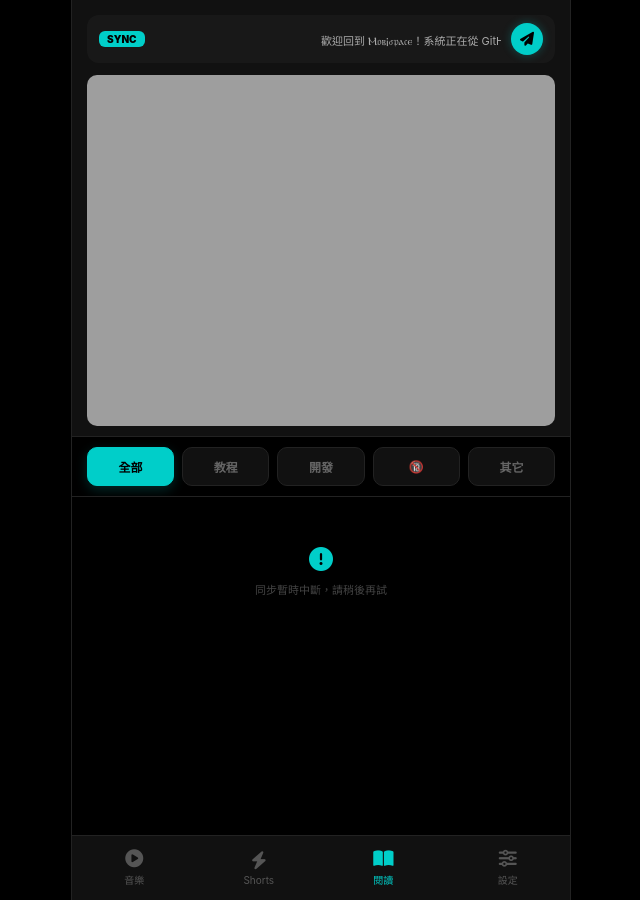
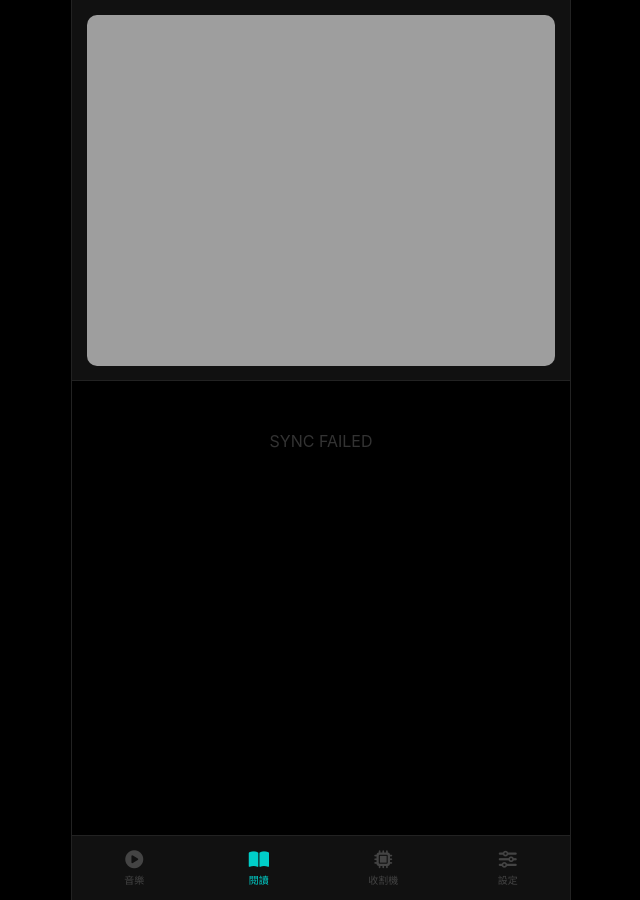
Before and after one commit to mobsp/mobsp.github.io, a Jekyll site: the page blog/index.html, which Jekyll copies as it is, in a window 1280 px wide. Shown: the whole page, without its empty margins (319-959 px from the left). Built offline with Jekyll 4.4.1, drawn with Linux system fonts in a browser that asks for light colours.

Commit message:
更新 index.html

```diff
--- a/blog/index.html
+++ b/blog/index.html
@@ -3,7 +3,7 @@
 <head>
     <meta charset="UTF-8">
     <meta name="viewport" content="width=device-width, initial-scale=1.0, maximum-scale=1.0, user-scalable=no, viewport-fit=cover">
-    <title>Ⲙ𝔬ⲃ¡ⳝ𝔭ⲁ𝔠ⲉ | 莫比部落格</title>
+    <title>Ⲙ𝔬ⲃ¡ⳝ𝔭ⲁ𝔠ⲉ | 收割機 PRO</title>
 
     <link rel="icon" href="https://mobsp.github.io/assets/brand/ms-logo1.JPEG" type="image/jpeg">
     <link rel="apple-touch-icon" href="https://mobsp.github.io/assets/brand/ms-logo1.JPEG">
@@ -15,7 +15,6 @@
             --text-main: #ffffff; --text-sub: #888888;
             --accent-color: #00cec9; --nav-bg: #111111;
             --border-color: #222222;
-            --transition: all 0.4s cubic-bezier(0.23, 1, 0.32, 1);
         }
         * { box-sizing: border-box; margin: 0; padding: 0; -webkit-tap-highlight-color: transparent; }
 
@@ -25,245 +24,246 @@
             height: 100dvh; overflow: hidden;
         }
 
-        /* 啟動動畫 */
-        #ms-splash {
-            position: fixed; inset: 0;
-            background: #000 url('https://mobsp.github.io/assets/brand/ms-blog.JPEG') center/cover no-repeat;
-            z-index: 10000; display: flex; align-items: center; justify-content: center;
-            transition: opacity 0.8s ease;
-        }
-        #ms-splash.hide { opacity: 0; pointer-events: none; }
-
         #app-container {
             max-width: 500px; margin: 0 auto;
             background-color: var(--bg-container);
             height: 100%; display: flex; flex-direction: column;
-            opacity: 0; transform: scale(1.02); transition: opacity 0.6s ease, transform 0.6s ease;
             border-left: 1px solid var(--border-color); border-right: 1px solid var(--border-color);
         }
-        body.loaded #app-container { opacity: 1; transform: scale(1); }
 
         .app-header {
             flex-shrink: 0;
             padding: calc(15px + env(safe-area-inset-top)) 15px 10px;
             background: var(--nav-bg); border-bottom: 1px solid var(--border-color);
         }
-
-        /* 頂部跑馬燈與傳送門 */
-        .marquee-row {
-            display: flex; align-items: center; background: rgba(255,255,255,0.03);
-            padding: 8px 12px; border-radius: 12px; margin-bottom: 12px; overflow: hidden;
-        }
-        .v-tag { background: var(--accent-color); color: #000; font-size: 10px; font-weight: 900; padding: 2px 8px; border-radius: 6px; margin-right: 10px; flex-shrink: 0; }
-        .mq-box { flex: 1; overflow: hidden; white-space: nowrap; }
-        .mq-text { display: inline-block; animation: mq 20s linear infinite; font-size: 11px; color: #aaa; }
-        @keyframes mq { 0% { transform: translateX(100%); } 100% { transform: translateX(-100%); } }
-
-        .portal-link {
-            background: var(--accent-color); color: #000; border-radius: 50%;
-            width: 32px; height: 32px; display: flex; align-items: center; justify-content: center;
-            text-decoration: none; font-size: 14px; transition: 0.3s; margin-left: 10px; flex-shrink: 0;
-            box-shadow: 0 0 10px rgba(0,206,201,0.3);
-        }
-
-        .brand-title-img { width: 100%; height: auto; border-radius: 10px; display: block; }
-
-        /* 修正：類別切換條 - 滿版自適應版本 */
-        .filter-wrapper {
-            background: #000; border-bottom: 1px solid var(--border-color);
-            padding: 10px 15px; overflow-x: auto; scrollbar-width: none;
-        }
-        .filter-wrapper::-webkit-scrollbar { display: none; }
-        .filter-scroll {
-            display: flex; gap: 8px; min-width: 100%;
-        }
-        .filter-btn {
-            flex: 1; /* 平分寬度 */
-            min-width: 65px; text-align: center;
-            padding: 10px 12px; border-radius: 10px;
-            background: #111; border: 1px solid var(--border-color);
-            color: #666; font-size: 12px; font-weight: 600; cursor: pointer; transition: 0.3s;
-            white-space: nowrap;
-        }
-        .filter-btn.active {
-            background: var(--accent-color); color: #000; border-color: var(--accent-color);
-            box-shadow: 0 4px 12px rgba(0, 206, 201, 0.2);
-        }
+        .brand-title-img { width: 100%; border-radius: 10px; cursor: pointer; transition: 0.3s; }
+        .brand-title-img:active { opacity: 0.7; transform: scale(0.98); }
 
         #main-view { flex: 1; overflow-y: auto; background: #000; -webkit-overflow-scrolling: touch; }
 
-        /* 文章列表樣式 */
-        .article-row { display: flex; gap: 15px; padding: 15px; border-bottom: 1px solid #111; align-items: center; text-decoration: none; transition: 0.2s; }
-        .article-row:active { background: #080808; }
-        .row-img { width: 70px; height: 70px; border-radius: 12px; object-fit: cover; background: #1a1a1a; flex-shrink: 0; }
-        .row-info { flex: 1; display: flex; flex-direction: column; gap: 5px; overflow: hidden; }
-        .row-cate { font-size: 10px; color: var(--accent-color); font-weight: 800; text-transform: uppercase; letter-spacing: 1px; }
-        .row-title { font-size: 15px; font-weight: 600; color: #fff; line-height: 1.4; display: -webkit-box; -webkit-line-clamp: 2; -webkit-box-orient: vertical; overflow: hidden; }
-        .row-meta { font-size: 10px; color: #444; display: flex; justify-content: space-between; margin-top: 2px; }
+        /* 工具頁面矩陣樣式 */
+        .tool-panel { padding: 20px; animation: toolSlide 0.4s ease-out; }
+        .tool-card { background: #111; border: 1px solid #222; padding: 25px 20px; border-radius: 24px; box-shadow: 0 15px 35px rgba(0,0,0,0.5); }
+        .tool-input {
+            width: 100%; background: #000; border: 1px solid #333; padding: 16px;
+            border-radius: 14px; color: #fff; margin-bottom: 20px; outline: none;
+            font-size: 14px; border-color: var(--accent-color);
+        }
 
-        /* 底部導覽 */
+        .option-grid { display: grid; grid-template-columns: 1fr 1fr; gap: 10px; margin-bottom: 25px; }
+        .opt-item {
+            background: #161616; padding: 12px; border-radius: 12px;
+            display: flex; align-items: center; gap: 10px; cursor: pointer;
+            border: 1px solid #222; transition: 0.2s;
+        }
+        .opt-item.active { border-color: var(--accent-color); background: rgba(0, 206, 201, 0.08); }
+        .opt-item i { font-size: 14px; color: #444; }
+        .opt-item.active i { color: var(--accent-color); }
+        .opt-label { font-size: 11px; color: #777; font-weight: 600; letter-spacing: 0.5px; }
+        .opt-item.active .opt-label { color: #fff; }
+
+        .harvester-btn {
+            width: 100%; background: var(--accent-color); color: #000; padding: 18px;
+            border-radius: 50px; font-weight: 900; border: none; cursor: pointer;
+            font-size: 15px; letter-spacing: 1px; box-shadow: 0 5px 15px rgba(0,206,201,0.2);
+            transition: 0.3s;
+        }
+        .harvester-btn:active { transform: scale(0.96); opacity: 0.9; }
+        .status-msg { margin-top: 15px; font-size: 10px; color: #444; text-align: center; letter-spacing: 1px; }
+
+        /* 列表樣式 */
+        .article-row { display: flex; gap: 15px; padding: 15px; border-bottom: 1px solid #111; align-items: center; text-decoration: none; }
+        .row-img { width: 55px; height: 55px; border-radius: 10px; object-fit: cover; background: #1a1a1a; }
+        .row-info { flex: 1; overflow: hidden; }
+        .row-title { font-size: 14px; font-weight: 600; color: #eee; white-space: nowrap; overflow: hidden; text-overflow: ellipsis; }
+        .row-cate { font-size: 9px; color: var(--accent-color); font-weight: 800; text-transform: uppercase; margin-bottom: 4px; }
+
         .bottom-nav {
             height: calc(65px + env(safe-area-inset-bottom));
             background-color: var(--nav-bg); border-top: 1px solid var(--border-color);
             display: flex; justify-content: space-around; align-items: center;
             padding-bottom: env(safe-area-inset-bottom);
         }
-        .nav-item { display: flex; flex-direction: column; align-items: center; color: #555; text-decoration: none; font-size: 10px; gap: 5px; flex: 1; }
+        .nav-item { display: flex; flex-direction: column; align-items: center; color: #444; text-decoration: none; font-size: 10px; gap: 4px; flex: 1; cursor: pointer; }
         .nav-item i { font-size: 18px; }
         .nav-item.active { color: var(--accent-color); }
 
-        /* 載入中動畫 */
-        .loader { text-align: center; padding: 50px; color: #333; font-size: 12px; letter-spacing: 2px; }
+        @keyframes toolSlide { from { opacity: 0; transform: translateY(15px); } to { opacity: 1; transform: translateY(0); } }
     </style>
 </head>
 <body>
 
-    <div id="ms-splash"></div>
-
     <div id="app-container">
         <header class="app-header">
-            <nav class="marquee-row">
-                <span class="v-tag">SYNC</span>
-                <div class="mq-box"><div class="mq-text" id="mq-text">歡迎回到 Ⲙ𝔬ⲃ¡ⳝ𝔭ⲁ𝔠ⲉ！系統正在從 GitHub 儲存庫同步最新內容...</div></div>
-                <a href="https://mobsp.qzz.io/tol/publisher/" class="portal-link">
-                    <i class="fa-solid fa-paper-plane"></i>
-                </a>
-            </nav>
-
-            <a href="https://mobsp.github.io/blog/" style="display:block;">
-                <img src="https://mobsp.github.io/assets/brand/ms-blog-title.JPEG" alt="莫比部落格" class="brand-title-img">
-            </a>
+            <img src="https://mobsp.github.io/assets/brand/ms-blog-title.JPEG" class="brand-title-img" onclick="location.reload()">
         </header>
 
-        <div class="filter-wrapper">
-            <div class="filter-scroll">
-                <button class="filter-btn active" onclick="filterData('全部', this)">全部</button>
-                <button class="filter-btn" onclick="filterData('教程', this)">教程</button>
-                <button class="filter-btn" onclick="filterData('開發', this)">開發</button>
-                <button class="filter-btn" onclick="filterData('🔞', this)">🔞</button>
-                <button class="filter-btn" onclick="filterData('其它', this)">其它</button>
-            </div>
-        </div>
-
         <main id="main-view">
-            <div id="github-articles">
-                <div class="loader">CONNECTING TO REPO...</div>
-            </div>
+            <div id="content-loader" style="text-align:center; padding:50px; color:#222; font-size:10px; letter-spacing:2px;">INITIALIZING...</div>
         </main>
 
         <nav class="bottom-nav">
             <a href="https://mobsp.github.io/music/" class="nav-item"><i class="fa-solid fa-circle-play"></i><span>音樂</span></a>
-            <a href="https://mobsp.github.io/shorts/" class="nav-item"><i class="fa-solid fa-bolt"></i><span>Shorts</span></a>
-            <a href="https://mobsp.github.io/blog/" class="nav-item active"><i class="fa-solid fa-book-open"></i><span>閱讀</span></a>
+            <div id="btn-read" class="nav-item active" onclick="switchToRead()"><i class="fa-solid fa-book-open"></i><span>閱讀</span></div>
+            <div id="btn-tool" class="nav-item" onclick="switchToTools()"><i class="fa-solid fa-microchip"></i><span>收割機</span></div>
             <a href="https://mobsp.github.io/setting" class="nav-item"><i class="fa-solid fa-sliders"></i><span>設定</span></a>
         </nav>
     </div>
 
     <script>
         let rawArticles = [];
+        let harvestOptions = { img: true, dark: true, code: true, clean: false };
 
-        // 核心智慧分類判斷邏輯
-        function smartClassify(filename) {
-            const name = filename.toLowerCase();
-
-            // 權重 1: 🔞 內容 (最優先判斷)
-            const adultKeys = ['🔞', 'r18', 'sex', '淫', '肉', '穴', '棒', '騷', '插', '蜜', '禁', '獸', '噴'];
-            if (adultKeys.some(key => name.includes(key))) return "🔞";
-
-            // 權重 2: 教程/教學
-            const tutorialKeys = ['教程', '教學', 'guide', 'how', 'install', '教你', '攻略'];
-            if (tutorialKeys.some(key => name.includes(key))) return "教程";
-
-            // 權重 3: 開發相關
-            const devKeys = ['開發', 'dev', 'code', 'api', 'github', '程式', '腳本', 'script', '修正'];
-            if (devKeys.some(key => name.includes(key))) return "開發";
-
-            return "其它";
+        /* 切換分頁邏輯 */
+        function switchToRead() {
+            setNavActive('btn-read');
+            renderArticleList();
         }
 
-        async function loadGithubArticles() {
-            const container = document.getElementById('github-articles');
-            // 防止 API 快取
-            const api_url = "https://api.github.com/repos/mobsp/mobsp.github.io/contents/blog/p/list?t=" + Date.now();
+        function switchToTools() {
+            setNavActive('btn-tool');
+            document.getElementById('main-view').innerHTML = `
+                <div class="tool-panel">
+                    <div class="tool-card">
+                        <input type="text" id="target-url" class="tool-input" placeholder="貼上欲收割的網址 (https://...)">
 
+                        <div class="option-grid">
+                            <div class="opt-item ${harvestOptions.img?'active':''}" onclick="toggleOpt(this,'img')">
+                                <i class="fa-solid fa-image"></i><span class="opt-label">吸取影像</span>
+                            </div>
+                            <div class="opt-item ${harvestOptions.dark?'active':''}" onclick="toggleOpt(this,'dark')">
+                                <i class="fa-solid fa-moon"></i><span class="opt-label">OLED黑</span>
+                            </div>
+                            <div class="opt-item ${harvestOptions.code?'active':''}" onclick="toggleOpt(this,'code')">
+                                <i class="fa-solid fa-code"></i><span class="opt-label">代碼美化</span>
+                            </div>
+                            <div class="opt-item ${harvestOptions.clean?'active':''}" onclick="toggleOpt(this,'clean')">
+                                <i class="fa-solid fa-leaf"></i><span class="opt-label">極簡過濾</span>
+                            </div>
+                        </div>
+
+                        <button onclick="startHarvestPro()" class="harvester-btn">執行深度收割</button>
+                        <div id="h-status" class="status-msg">READY TO HARVEST V1.2</div>
+                    </div>
+                </div>`;
+        }
+
+        function setNavActive(id) {
+            document.querySelectorAll('.nav-item').forEach(i => i.classList.remove('active'));
+            document.getElementById(id).classList.add('active');
+        }
+
+        function toggleOpt(el, key) {
+            harvestOptions[key] = !harvestOptions[key];
+            el.classList.toggle('active');
+        }
+
+        /* 🚀 核心：深度收割引擎 */
+        async function startHarvestPro() {
+            const urlInput = document.getElementById('target-url');
+            const status = document.getElementById('h-status');
+            const url = urlInput.value.trim();
+
+            if (!url.startsWith('http')) return status.innerText = "❌ 網址無效";
+
+            status.innerText = "📡 正在穿透目標伺服器...";
             try {
-                const response = await fetch(api_url);
-                const files = await response.json();
+                // 使用跨域代理獲取源碼
+                const res = await fetch(`https://api.allorigins.win/get?url=${encodeURIComponent(url)}`);
+                const data = await res.json();
+                const doc = new DOMParser().parseFromString(data.contents, 'text/html');
 
-                if (!Array.isArray(files)) throw new Error("API Limit or Error");
+                const title = doc.querySelector('h1')?.innerText || doc.title || "Ⲙ𝔬ⲃ¡ⳝ𝔭_Archive";
+                let contentHtml = '';
 
-                rawArticles = files.filter(f => f.name.endsWith('.html')).reverse().map(file => {
-                    const cate = smartClassify(file.name);
-                    // 標題美化：移除副檔名與所有標籤內容
-                    let cleanTitle = decodeURIComponent(file.name)
-                        .replace('.html', '')
-                        .replace(/\[.*?\]/g, '') // 移除 [教程]
-                        .replace(/🔞/g, '')      // 移除 🔞
-                        .trim();
-
-                    return {
-                        title: cleanTitle || "未命名文章",
-                        cate: cate,
-                        path: file.path,
-                        date: new Date().toLocaleDateString() // 這裡可以改為抓取 GitHub commit 時間
-                    };
+                // 精確提取邏輯
+                const selectors = harvestOptions.clean ? 'p' : 'p, h2, h3, img, pre, code, blockquote';
+                doc.querySelectorAll(selectors).forEach(el => {
+                    // 1. 影像提取與路徑補全
+                    if (el.tagName === 'IMG' && harvestOptions.img) {
+                        let src = el.getAttribute('src');
+                        if (src) {
+                            try { src = new URL(src, url).href; } catch(e){} // 補全相對路徑
+                            contentHtml += `<div style="margin:25px 0;"><img src="${src}" style="max-width:100%; border-radius:12px; box-shadow:0 10px 30px rgba(0,0,0,0.5);"></div>\n`;
+                        }
+                    }
+                    // 2. 文字內容提取
+                    else if (el.innerText.trim().length > 5) {
+                        const tag = el.tagName.toLowerCase();
+                        let inner = el.innerHTML;
+                        // 如果是極簡模式，移除內嵌連結
+                        if (harvestOptions.clean) inner = el.innerText;
+                        contentHtml += `<${tag} style="margin-bottom:1.5rem;">${inner}</${tag}>\n`;
+                    }
                 });
 
-                renderList(rawArticles);
+                // 3. 樣式矩陣注入
+                const styleTag = `
+                    body {
+                        background:${harvestOptions.dark?'#000':'#fff'};
+                        color:${harvestOptions.dark?'#ccc':'#333'};
+                        padding:40px 25px; line-height:1.8; font-family:-apple-system, sans-serif;
+                        max-width:600px; margin:0 auto;
+                    }
+                    h1 { color:#00cec9; font-size:2rem; margin-bottom:2rem; border-bottom:1px solid #222; padding-bottom:15px; }
+                    h2, h3 { color:${harvestOptions.dark?'#eee':'#000'}; margin-top:2.5rem; }
+                    pre {
+                        background:#111; padding:20px; border-radius:12px; overflow-x:auto;
+                        border:1px solid #222; color:#00cec9; font-family:monospace; margin:20px 0;
+                        display: ${harvestOptions.code?'block':'none'};
+                    }
+                    p { margin-bottom:1.2rem; }
+                    img { display:block; }
+                `;
+
+                // 4. 打包下載
+                const finalBlob = new Blob([`
+                    <!DOCTYPE html><html><head><meta charset="UTF-8"><title>${title}</title><style>${styleTag}</style></head>
+                    <body><h1>${title}</h1>${contentHtml}</body></html>
+                `], {type:'text/html'});
+
+                const a = document.createElement('a');
+                a.href = URL.createObjectURL(finalBlob);
+                a.download = `MS_${title.substring(0,10)}.html`;
+                a.click();
+
+                status.innerText = "✅ 收割成功！檔案已彈出。";
             } catch (err) {
-                container.innerHTML = `<div style="color:#444; text-align:center; padding:50px; font-size:11px;">
-                    <i class="fa-solid fa-circle-exclamation" style="font-size:24px; color:var(--accent-color); margin-bottom:10px;"></i><br>
-                    同步暫時中斷，請稍後再試
-                </div>`;
+                status.innerText = "❌ 代理失效或目標封鎖請求。";
             }
         }
 
-        window.renderList = function(items) {
-            const container = document.getElementById('github-articles');
-            if (items.length === 0) {
-                container.innerHTML = '<p style="color:#333; text-align:center; padding:80px; font-size:12px;">此分類目前沒有內容</p>';
-                return;
+        /* 列表同步邏輯 */
+        async function loadArticles() {
+            const api = "https://api.github.com/repos/mobsp/mobsp.github.io/contents/blog/p/list?t=" + Date.now();
+            try {
+                const res = await fetch(api);
+                const files = await res.json();
+                rawArticles = files.filter(f => f.name.endsWith('.html')).reverse().map(f => ({
+                    title: decodeURIComponent(f.name).replace('.html','').trim(),
+                    path: f.path
+                }));
+                renderArticleList();
+            } catch (e) {
+                document.getElementById('main-view').innerHTML = '<div style="text-align:center; padding:50px; color:#333;">SYNC FAILED</div>';
             }
-            container.innerHTML = items.map(post => `
-                <a class="article-row" href="https://mobsp.github.io/${post.path}">
-                    <img src="https://mobsp.github.io/assets/brand/ms-post.JPEG" class="row-img">
+        }
+
+        function renderArticleList() {
+            const container = document.getElementById('main-view');
+            if (rawArticles.length === 0) return;
+            container.innerHTML = rawArticles.map(p => `
+                <a class="article-row" href="https://mobsp.github.io/${p.path}">
+                    <div class="row-img"></div>
                     <div class="row-info">
-                        <div class="row-cate">${post.cate}</div>
-                        <div class="row-title">${post.title}</div>
-                        <div class="row-meta">
-                            <span>Ⲙ𝔬ⲃ¡ⳝ𝔭ⲁ𝔠ⲉ Archive</span>
-                            <span>${post.date}</span>
-                        </div>
+                        <div class="row-cate">ARCHIVE</div>
+                        <div class="row-title">${p.title}</div>
                     </div>
-                    <i class="fa-solid fa-chevron-right" style="color:#111; font-size:12px;"></i>
-                </a>
-            `).join('');
-        };
+                    <i class="fa-solid fa-chevron-right" style="color:#111; font-size:10px;"></i>
+                </a>`).join('');
+        }
 
-        window.filterData = function(cate, btn) {
-            // 切換按鈕樣式
-            document.querySelectorAll('.filter-btn').forEach(b => b.classList.remove('active'));
-            btn.classList.add('active');
-
-            // 執行過濾
-            if (cate === '全部') {
-                renderList(rawArticles);
-            } else {
-                const filtered = rawArticles.filter(a => a.cate === cate);
-                renderList(filtered);
-            }
-            // 捲動回頂部
-            document.getElementById('main-view').scrollTo({top: 0, behavior: 'smooth'});
-        };
-
-        window.addEventListener('load', () => {
-            loadGithubArticles();
-            // 延遲隱藏啟動畫面
-            setTimeout(() => {
-                document.getElementById('ms-splash').classList.add('hide');
-                document.body.classList.add('loaded');
-            }, 1500);
-        });
+        window.onload = loadArticles;
     </script>
 </body>
 </html>
```
